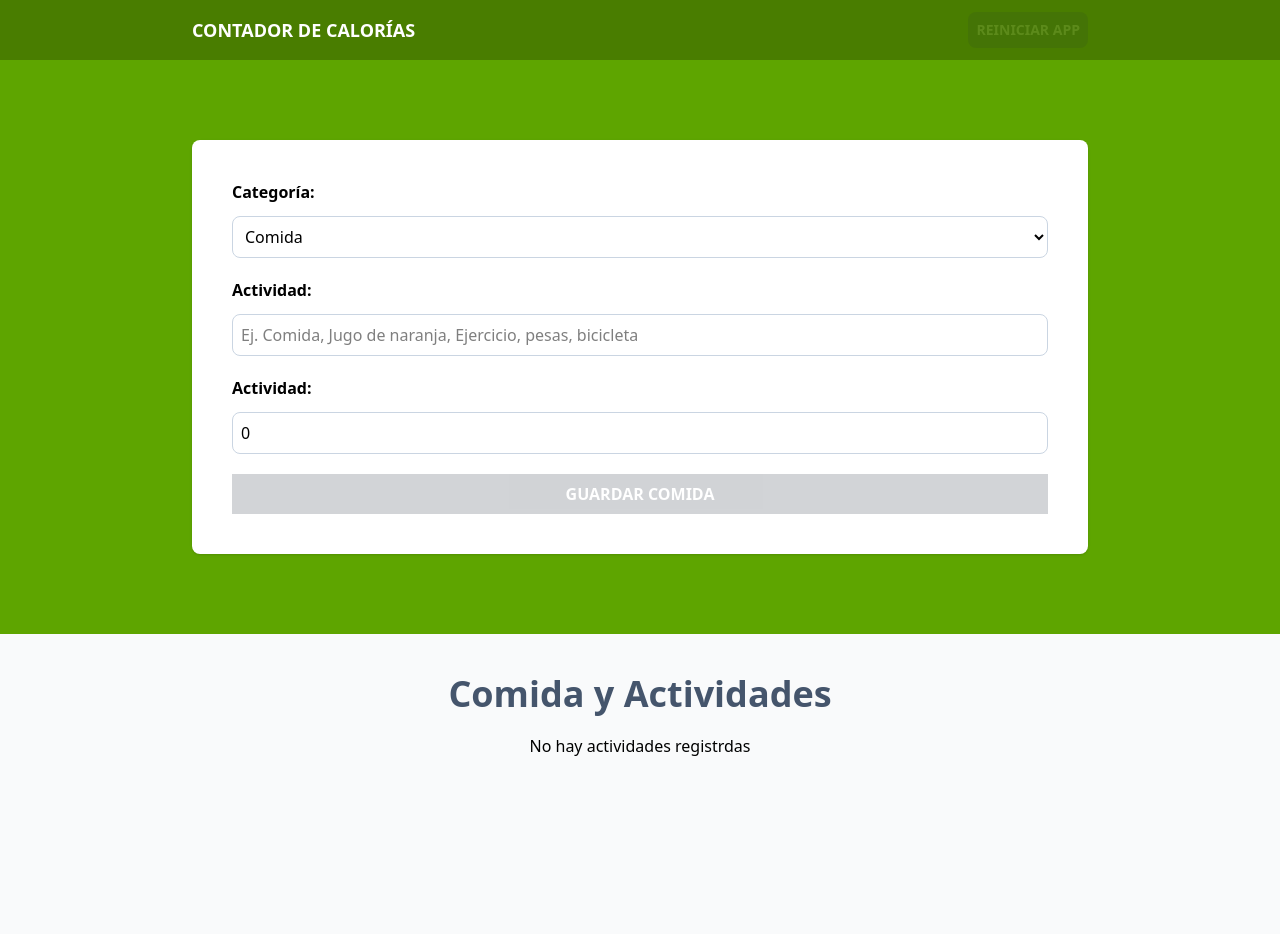
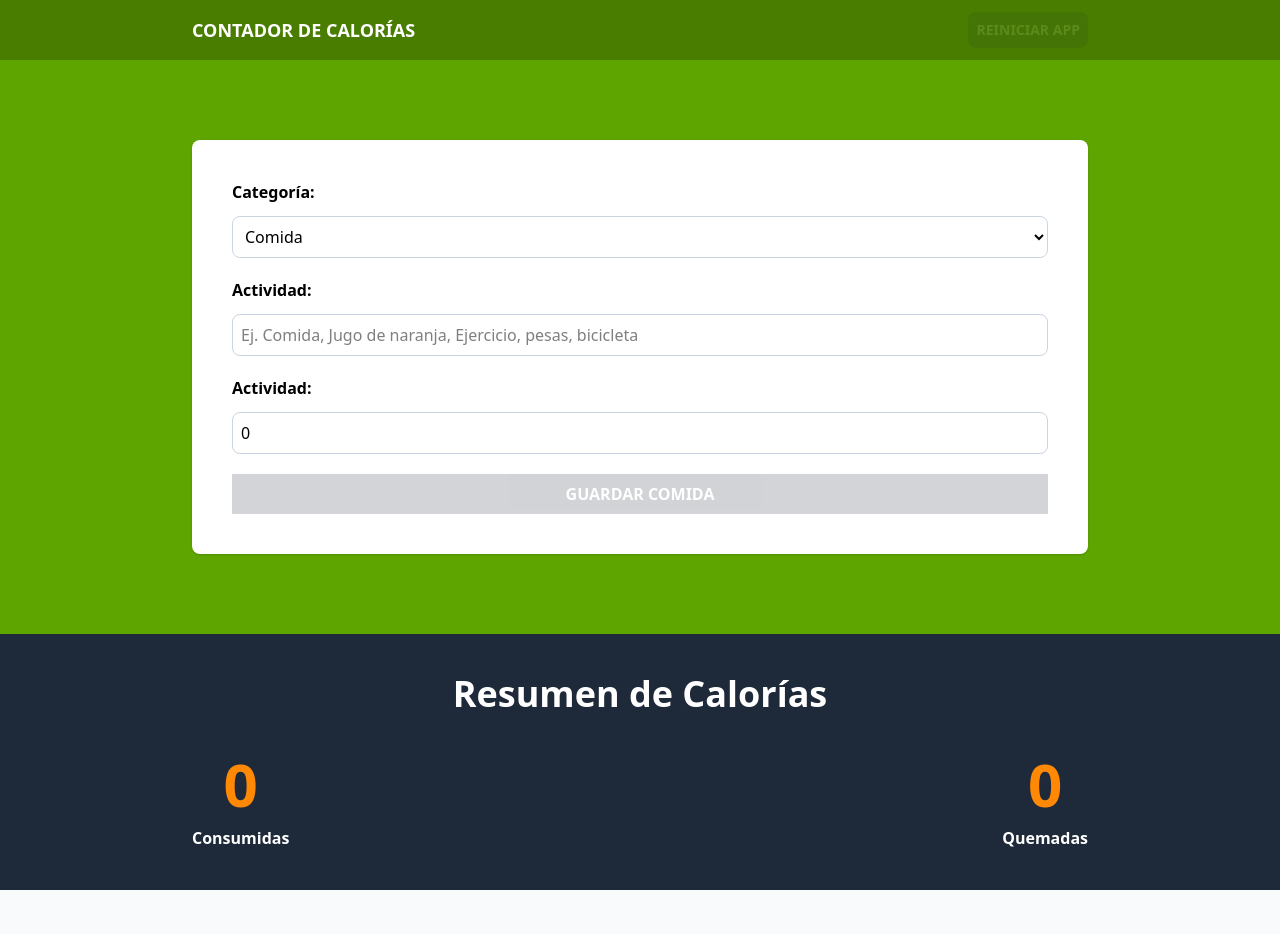
Before and after one commit to chalotorres/Proyecto-Calorie_Tracker, a React (Vite) app: page / in a window 1280 px wide. Shown: the top 934 px of the page. Before the commit the page ends 818 px from the top, so only its background shows below. Built offline with nearby package versions, Linux system fonts and the light colour scheme.

Commit message:
Mostrando calorias quemadas y consumidas

```diff
--- a/src/App.tsx
+++ b/src/App.tsx
@@ -2,6 +2,7 @@
 import Form from "./components/Form"
 import { activityReducer, initialState } from "./reducers/activity-reducer"
 import ActivityList from "./components/ActivityList"
+import CalorieTracker from "./components/calorieTracker"
 
 function App() {
 
@@ -39,6 +40,14 @@
         </div>
       </section>
 
+      <section className="bg-gray-800 py-10">
+        <div className="max-w-4xl mx-auto">
+          <CalorieTracker
+            activities={state.activities}
+          />
+        </div>
+      </section>
+
       <section className="p-10 mx-auto max-w-4xl">
           <ActivityList
             activities={state.activities}
--- /dev/null
+++ b/src/components/CalorieDisplay.tsx
@@ -0,0 +1,13 @@
+type CalorieDisplayProps = {
+    calories : number
+    text : string
+}
+
+export default function CalorieDisplay({calories, text} : CalorieDisplayProps) {
+  return (
+    <p className='text-white font-bold rounded-full grid grid-cols-1 gap-3 text-center'>
+        <span className='font-black text-6xl text-orange-400'>{calories}</span>
+        {text}
+    </p>
+  )
+}
--- /dev/null
+++ b/src/components/CalorieTracker.tsx
@@ -0,0 +1,33 @@
+import { useMemo } from 'react'
+import type { Activity } from '../types'
+import CalorieDisplay from './CalorieDisplay';
+
+type CalorieTrackerProps = {
+    activities : Activity[]
+}
+
+export default function CalorieTracker({activities} : CalorieTrackerProps) {
+
+    // Contadores
+    const caloriesConsumed = useMemo(() => activities.reduce((total, activity) => activity.category === 1 ? total + activity.calories : total, 0), [ activities ]);
+
+    const caloriesBurned = useMemo(() => activities.reduce((total, activity) => activity.category === 2 ? total + activity.calories : total, 0), [ activities ]);
+
+    return (
+    <>
+        <h2 className='text-4xl font-black text-white text-center'>Resumen de Calorías</h2>
+
+        <div className='flex flex-col items-center md:flex-row md:justify-between gap-5 mt-10'>
+            <CalorieDisplay
+                calories={caloriesConsumed}
+                text="Consumidas"
+            />
+
+            <CalorieDisplay
+                calories={caloriesBurned}
+                text="Quemadas"
+            />
+        </div>
+    </>
+  )
+}
```
